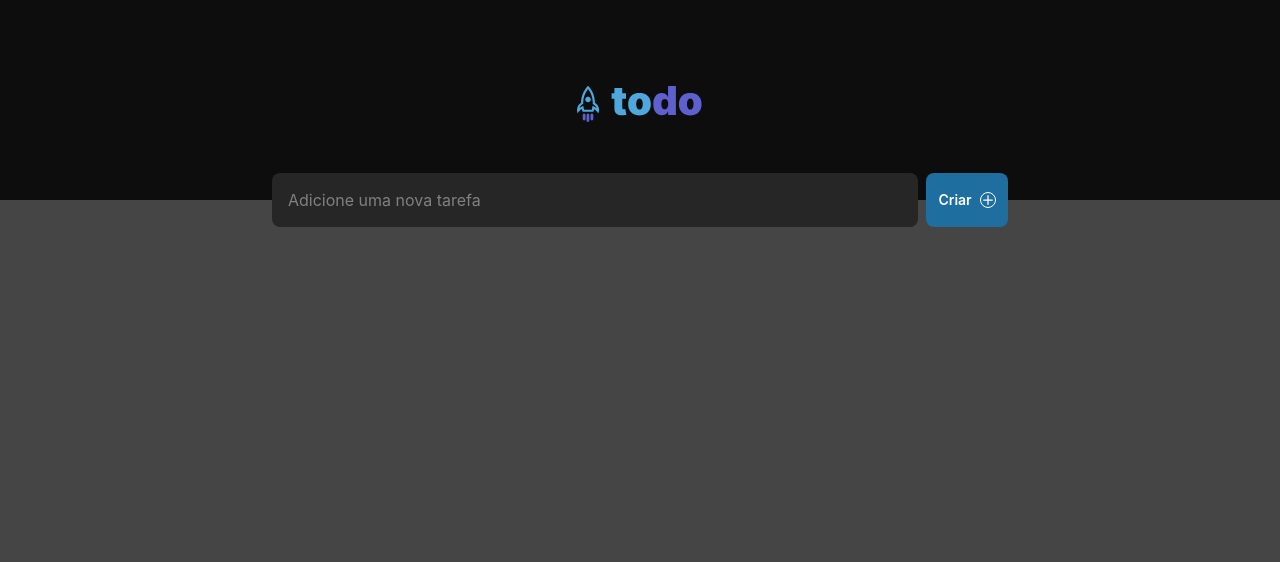
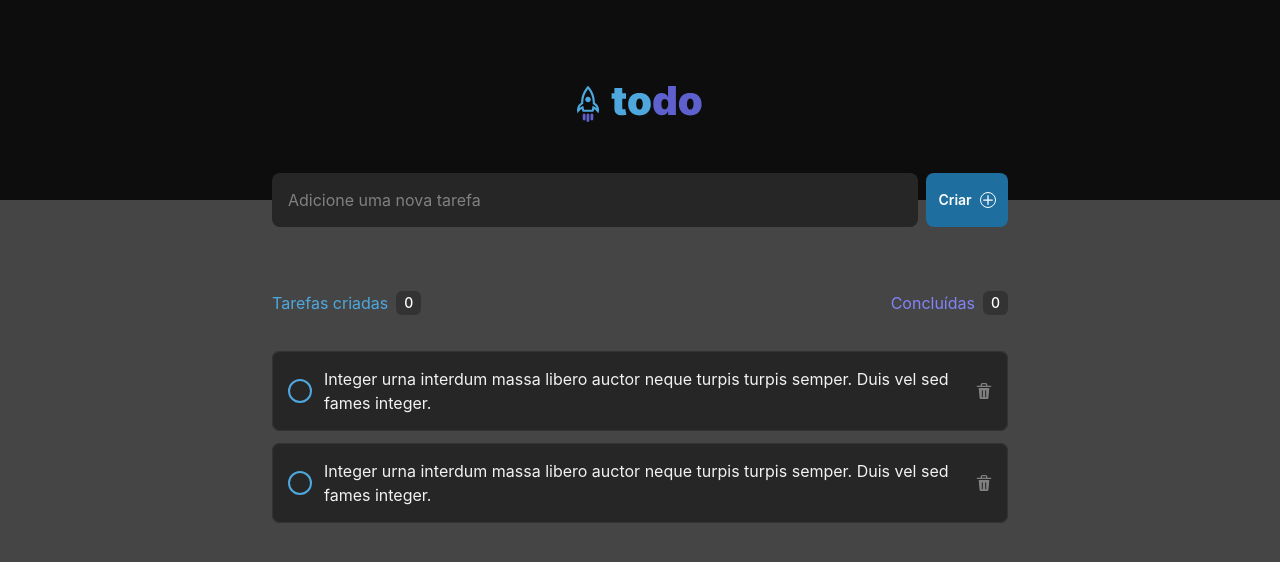
Before and after one commit to felipecfb/todo-list-ignite, a React (Vite) app: page / in a window 1280 px wide. Shown: the top 562 px of the page. Built offline with nearby package versions, Linux system fonts and the light colour scheme.

Commit message:
✨ feat: creating tasks list

```diff
--- a/src/App.tsx
+++ b/src/App.tsx
@@ -1,12 +1,14 @@
 import { Flex } from '@chakra-ui/react'
 import { Header } from './components/Header'
 import { Input } from './components/Input'
+import { TaskList } from './components/TaskList'
 
 function App() {
     return (
       <Flex bg="background" direction="column" minH="100vh">
         <Header />
         <Input />
+        <TaskList />
       </Flex>
   )
 }
--- a/src/components/Input/index.tsx
+++ b/src/components/Input/index.tsx
@@ -16,9 +16,15 @@ export function Input() {
         border="none"
         borderRadius="8px"
       />
-      <Button bg="blueDark" p="4" minH="54px" borderRadius="8px" _hover={{
-        bg: "blue"
-      }}>
+      <Button
+        bg="blueDark"
+        p="4"
+        minH="54px"
+        borderRadius="8px"
+        _hover={{
+          bg: "blue",
+        }}
+      >
         <Text color="white" fontSize={14} mr="2">
           Criar
         </Text>
--- /dev/null
+++ b/src/components/TaskList/Body.tsx
@@ -0,0 +1,86 @@
+import { CheckIcon, DeleteIcon } from "@chakra-ui/icons";
+import { Box, Flex, HStack, Image, Tag, Text } from "@chakra-ui/react";
+import { useState } from "react";
+
+import NoHaveTasks from "../../assets/noHaveTasks.svg";
+
+export function Body() {
+  const [haveTasks, setHaveTasks] = useState(true);
+  const [taskDone, setTaskDone] = useState(false);
+
+  return (
+    <Flex justify="center" align="center">
+      {haveTasks ? (
+        <Flex direction="column" align="center" justify="center">
+          <Flex
+            align="center"
+            justify="space-between"
+            bg="gray.500"
+            p="4"
+            boxShadow="inset 0px 0px 0px 1px #333333"
+            borderRadius="8px"
+            my="3"
+          >
+            <HStack spacing={3}>
+              <Tag
+                bg={taskDone ? "purple" : "none"}
+                borderWidth={2}
+                borderColor={taskDone ? "purple" : "blue"}
+                borderRadius="100%"
+                size="md"
+              >
+                {taskDone && <CheckIcon color="white" w={2} h={2} />}
+              </Tag>
+              <Text
+                color={taskDone ? "gray.300" : "gray.100"}
+                as={taskDone ? "s" : "abbr"}
+              >
+                Integer urna interdum massa libero auctor neque turpis turpis
+                semper. Duis vel sed fames integer.
+              </Text>
+              <DeleteIcon color="gray.300" />
+            </HStack>
+          </Flex>
+          <Flex
+            align="center"
+            justify="space-between"
+            bg="gray.500"
+            p="4"
+            boxShadow="inset 0px 0px 0px 1px #333333"
+            borderRadius="8px"
+          >
+            <HStack spacing={3}>
+              <Tag
+                bg={taskDone ? "purple" : "none"}
+                borderWidth={2}
+                borderColor={taskDone ? "purple" : "blue"}
+                borderRadius="100%"
+                size="md"
+              >
+                {taskDone && <CheckIcon color="white" w={2} h={2} />}
+              </Tag>
+              <Text
+                color={taskDone ? "gray.300" : "gray.100"}
+                as={taskDone ? "s" : "abbr"}
+              >
+                Integer urna interdum massa libero auctor neque turpis turpis
+                semper. Duis vel sed fames integer.
+              </Text>
+              <DeleteIcon color="gray.300" />
+            </HStack>
+          </Flex>
+        </Flex>
+      ) : (
+        <Flex direction="column" align="center" justify="center" py="16">
+          <Image src={NoHaveTasks} mb="4" />
+          <Text color="gray.300" fontWeight="bold">
+            Você ainda não tem tarefas cadastradas
+          </Text>
+          <Text color="gray.300">
+            Crie tarefas e organize seus itens a fazer
+          </Text>
+        </Flex>
+      )}
+    </Flex>
+  );
+}
--- /dev/null
+++ b/src/components/TaskList/Header.tsx
@@ -0,0 +1,24 @@
+import { Flex, Tag, Text } from "@chakra-ui/react";
+
+export function Header() {
+  return (
+    <Flex align="center" justify="space-between" w="100%" mb="6">
+      <Flex>
+        <Text color="blue" mr="2">
+          Tarefas criadas
+        </Text>
+        <Tag bg="gray.400" color="white">
+          0
+        </Tag>
+      </Flex>
+      <Flex>
+        <Text color="purple" mr="2">
+          Concluídas
+        </Text>
+        <Tag bg="gray.400" color="white">
+          0
+        </Tag>
+      </Flex>
+    </Flex>
+  );
+}
--- /dev/null
+++ b/src/components/TaskList/index.tsx
@@ -0,0 +1,16 @@
+import { Box, Divider } from "@chakra-ui/react";
+import { useState } from "react";
+import { Body } from "./Body";
+import { Header } from "./Header";
+
+export function TaskList() {
+  const [taskDone, setTaskDone] = useState(true);
+
+  return (
+    <Box maxW="736px" mx="auto" w="100%" mt="16">
+      <Header />
+      {!taskDone && <Divider colorScheme="gray.400" />}
+      <Body />
+    </Box>
+  );
+}
--- a/src/styles/theme.ts
+++ b/src/styles/theme.ts
@@ -1,6 +1,6 @@
 import { extendTheme } from "@chakra-ui/react";
 
-export const colors = {
+const colors = {
   background: "#454545",
   gray: {
     100: "#F2F2F2",
@@ -18,4 +18,13 @@ export const colors = {
   danger: "#E25858",
 };
 
-export const theme = extendTheme({ colors });
+const components = {
+  Divider: {
+    baseStyle: {
+      borderColor: "gray.400",
+      borderWidth: "1px",
+    },
+  },
+};
+
+export const theme = extendTheme({ colors, components });
```
Also changed, not shown: src/assets/noHaveTasks.svg (added).
